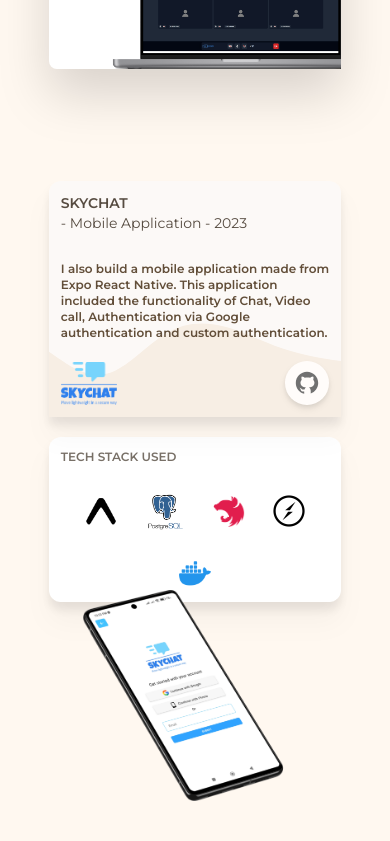
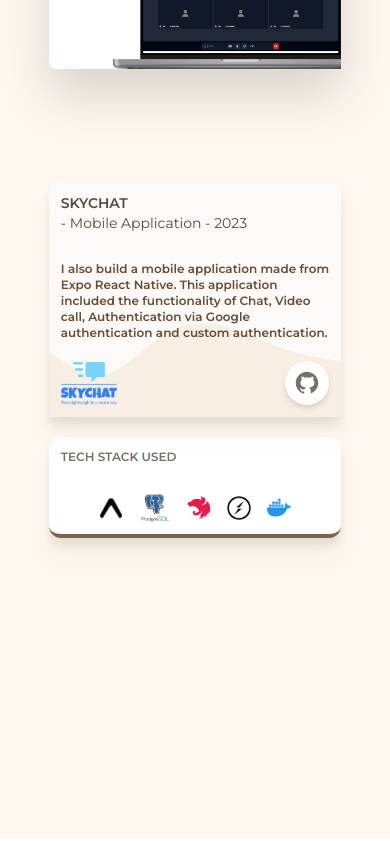
Before and after one commit to dondomiedungca/ddungca, a Next.js app: page / in a window 390 px wide. Shown: the part 1156-1997 px from the top of the page. Built offline with nearby package versions, Linux system fonts and the light colour scheme.

Commit message:
Added the project 2

```diff
--- a/src/components/Projects.tsx
+++ b/src/components/Projects.tsx
@@ -57,11 +57,11 @@ const Projects = () => {
 
   const project2Images = useMemo(
     () => [
-      { path: "/expo-logo.png", width: "w-8" },
-      { path: "/postgres.png", width: "w-10" },
-      { path: "/nestjs.png", width: "w-8" },
-      { path: "/socket.io.png", width: "w-8" },
-      { path: "/docker-logo.png", width: "w-8" },
+      { path: "/expo-logo.png", width: "w-6 sm:w-8" },
+      { path: "/postgres.png", width: "w-8 sm:w-10" },
+      { path: "/nestjs.png", width: "w-6 sm:w-8" },
+      { path: "/socket.io.png", width: "w-6 sm:w-8" },
+      { path: "/docker-logo.png", width: "w-6 sm:w-8" },
     ],
     []
   );
@@ -339,13 +339,13 @@ const Projects = () => {
             alt=""
           />
         </div>
-        <div className=" block sm:absolute z-10 bottom-2 left-2 rounded-xl drop-shadow-xl bg-white w-full sm:w-1/2 min-h-100 p-3 sm:p-5">
+        <div className="border-b-4 border-b-brown-3 block sm:absolute z-10 bottom-2 left-2 rounded-xl drop-shadow-xl bg-white w-full sm:w-1/2 min-h-100 p-3 sm:p-5">
           <p className="text-brown-7 font-semibold text-xs sm:text-sm">
             TECH STACK USED
           </p>
           <div
             ref={project2Ref}
-            className="mt-7 flex flex-row flex-wrap items-center justify-center gap-7 w-full sm:w-1/2 overflow-y-hidden"
+            className="mt-7 flex flex-row flex-wrap items-center justify-center gap-4 sm:gap-7 w-full sm:w-1/2 overflow-y-hidden"
           >
             {project2Images.map((imgObj, i) => (
               <motion.img
@@ -357,19 +357,19 @@ const Projects = () => {
                 key={i}
                 src={imgObj.path}
                 custom={i}
-                className={imgObj.width}
+                className={`${imgObj.width}`}
               />
             ))}
           </div>
         </div>
       </div>
-      <div className="relative aspect-auto flex flex-row gap-2 z-30 w-3/4 lg:w-1/2 bg-none min-h-300 mx-auto justify-center sm:-mt-10 items-center">
+      <div className="flex flex-row gap-2 z-30 w-3/4 lg:w-1/2 bg-none min-h-300 mx-auto justify-center sm:-mt-10 items-center">
         <motion.img
           ref={p2image1}
           animate={animate4}
           initial={{ opacity: 0, y: 100 }}
           src="/skychat-phone.png"
-          className="hidden sm:block w-36"
+          className="hidden sm:block w-32"
           alt=""
         />
         <motion.img
@@ -377,15 +377,7 @@ const Projects = () => {
           animate={animate5}
           initial={{ opacity: 0, y: -100 }}
           src="/skychat-phone4.png"
-          className="hidden sm:block w-56"
-          alt=""
-        />
-        <motion.img
-          ref={p2image2_5}
-          animate={animate5_5}
-          initial={{ opacity: 0, y: -100 }}
-          src="/skychat-phone3.png"
-          className="block sm:hidden w-56 -mt-28"
+          className="hidden sm:block w-52"
           alt=""
         />
         <motion.img
@@ -393,7 +385,7 @@ const Projects = () => {
           animate={animate6}
           initial={{ opacity: 0, y: 100 }}
           src="/skychat-phone5.png"
-          className="hidden sm:block w-36"
+          className="hidden sm:block w-32"
           alt=""
         />
       </div>
```
